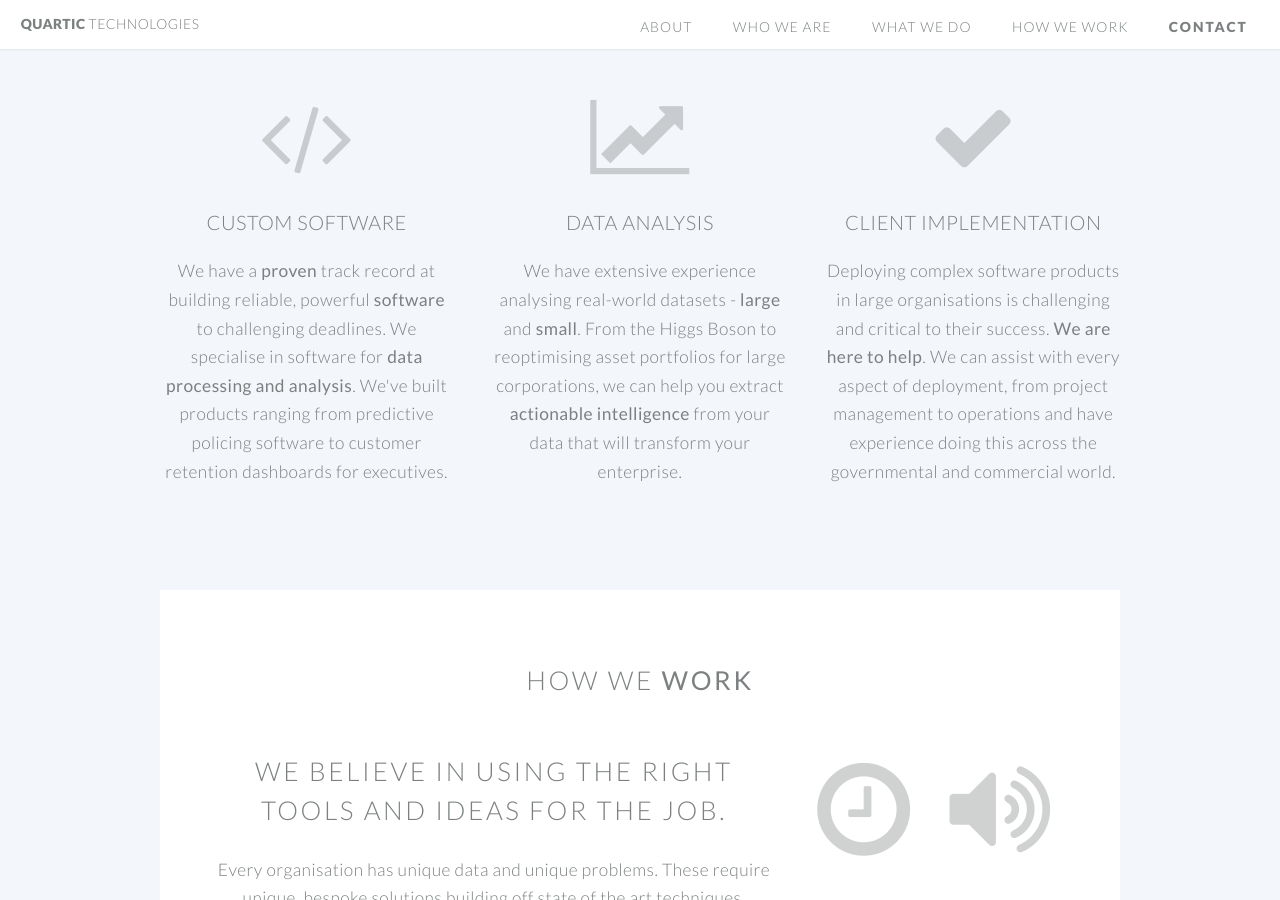
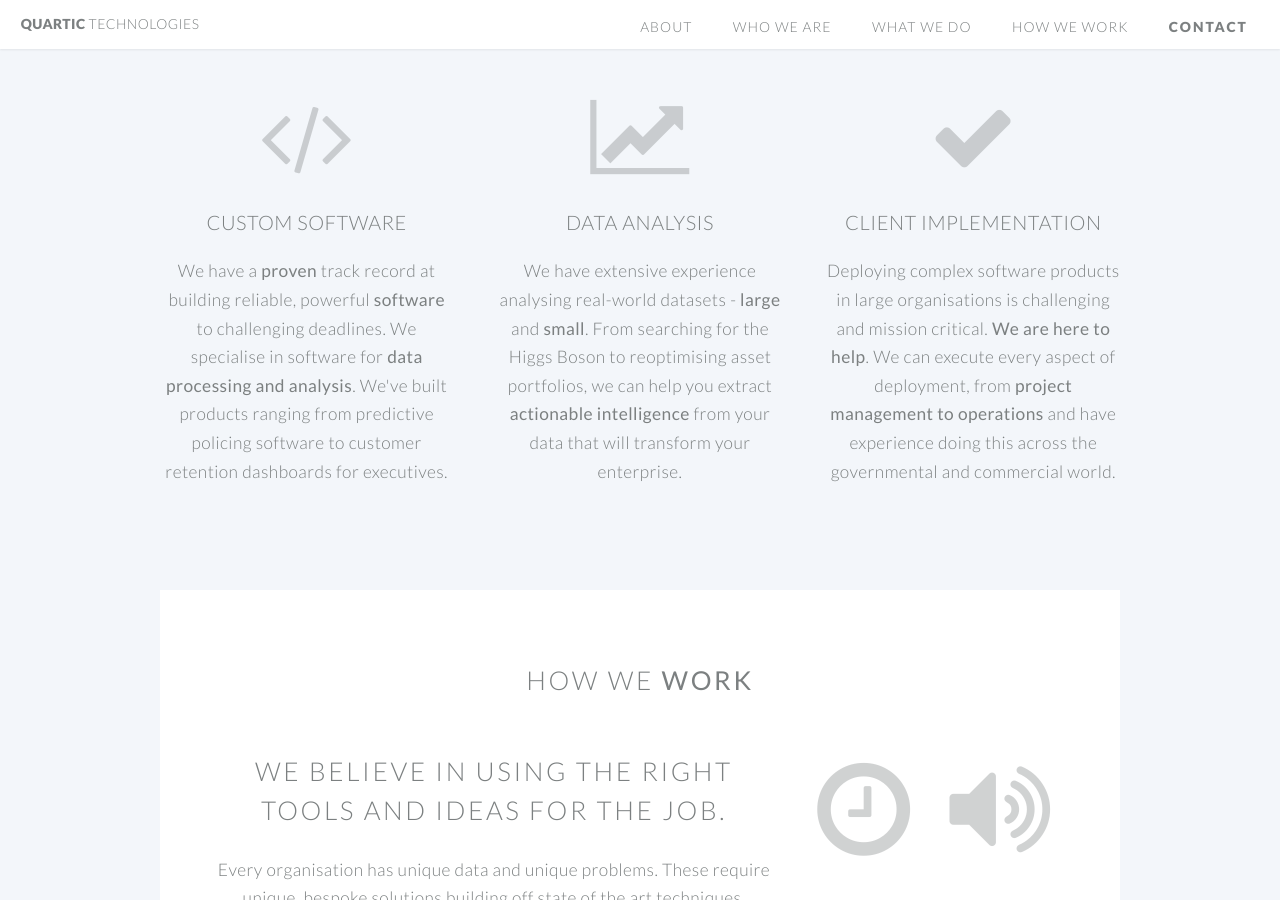
Before and after one commit to quartictech/website, a Jekyll site: the page built from index.html, in a window 1280 px wide and 900 px high, scrolled down 1636 px. Built offline with Jekyll 4.4.1, drawn with Linux system fonts in a browser that asks for light colours.

Commit message:
Updates.

```diff
--- a/index.html
+++ b/index.html
@@ -86,7 +86,7 @@
 										<h3>Data Analysis</h3>
 									</header>
 									<p>We have extensive experience analysing real-world datasets - <strong>large</strong> and <strong>small</strong>.
-										From the Higgs Boson to reoptimising asset portfolios for large corporations, we can help you extract <strong>actionable intelligence</strong> from your data
+										From searching for the Higgs Boson to reoptimising asset portfolios, we can help you extract <strong>actionable intelligence</strong> from your data
 										that will transform your enterprise.</p>
 								</section>
 
@@ -98,8 +98,8 @@
 									<header>
 										<h3>Client Implementation</h3>
 									</header>
-									<p>Deploying complex software products in large organisations is challenging and critical to their success. <strong>We are here to help</strong>.
-										We can assist with every aspect of deployment, from project management to operations and have experience doing this across the
+									<p>Deploying complex software products in large organisations is challenging and mission critical. <strong>We are here to help</strong>.
+										We can execute every aspect of deployment, from <strong>project management to operations</strong> and have experience doing this across the
 									governmental and commercial world.</p>
 								</section>
 
```
